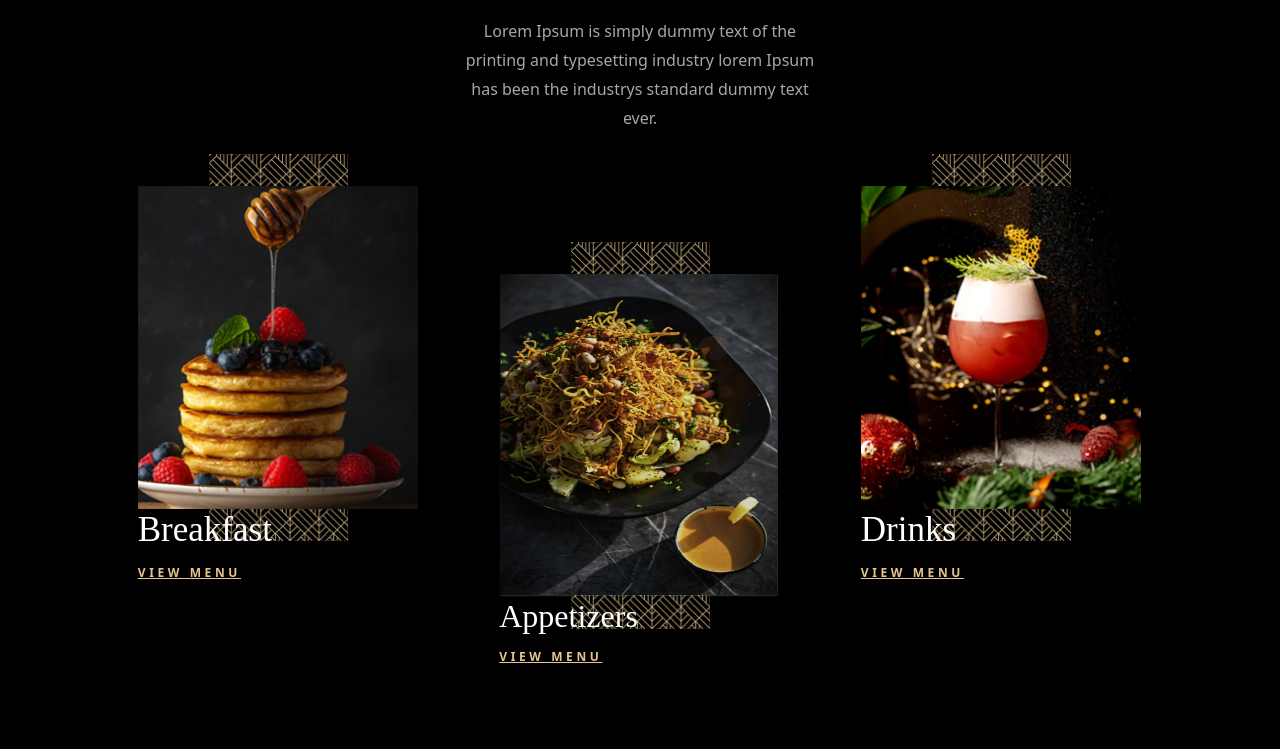
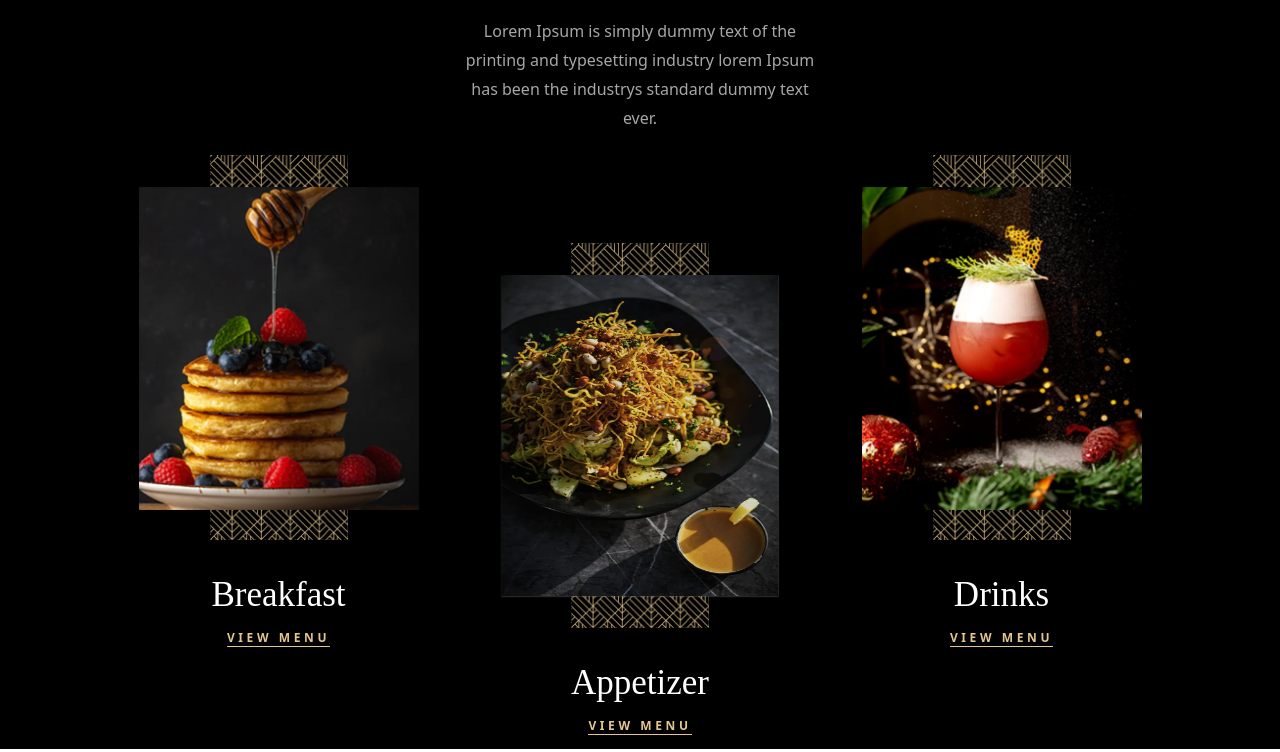
Before and after one commit to Itssmepj/Food-is-Life, a plain HTML site: page index.html in a window 1280 px wide. Shown: the part 1073-1825 px from the top of the page. Drawn offline with nearby package versions, Linux system fonts and the light colour scheme; a web font is replaced by a local one.

Commit message:
updated what-we-offer product heading

```diff
--- a/css/styles.css
+++ b/css/styles.css
@@ -94,32 +94,6 @@ body {
     max-width: 1150px;
 }
 
-.product-row {
-    display: flex;
-    justify-content: center;
-    align-items: center;
-    gap: 5rem;
-    margin-top: -7rem !important;
-}
-
-.what-we-offer .product-design {
-    background-image: url(../images/Restaurant-Pattern.webp);
-    background-position: center center;
-    background-repeat: no-repeat;
-    background-size: contain;
-    height: 387px;
-}
-
-.what-we-offer-product-img {
-    padding-top: 2rem;
-    height: 355px;
-    width: 280px;
-}
-
-.middle-product-img {
-    margin-top: 11rem;
-}
-
 .section-heading {
     font-family: "Forum", serif;
     font-size: 60px;
@@ -137,11 +111,46 @@ body {
     color: #a7a7a7;
 }
 
+.product-row {
+    display: flex;
+    justify-content: center;
+    align-items: center;
+    gap: 5rem;
+    margin-top: -7rem !important;
+}
+
+.what-we-offer .product-design {
+    background-image: url(../images/Restaurant-Pattern.webp);
+    background-position: center center;
+    background-repeat: no-repeat;
+    background-size: contain;
+    height: 387px;
+    background-color: transparent;
+}
+
+.what-we-offer-product-img {
+    padding-top: 2rem;
+    height: 355px;
+    width: 280px;
+}
+
+.middle-product-img {
+    margin-top: 11rem;
+}
+
 .what-we-offer-heading {
     font-family: "Forum", serif;
     font-size: 35px;
     font-weight: 400;
     line-height: 42px;
+}
+
+.what-we-offer .card-body  {
+    text-align: center;
+}
+
+.what-we-offer .card-title {
+    color: white;
 }
 
 .what-we-offer a {
@@ -150,5 +159,8 @@ body {
     line-height: 12px;
     letter-spacing: 0.3em;
     color: #e4c590;
+    border-style: solid;
+    border-width: 0px 0px 1px 0px;
     text-transform: uppercase;
+    text-decoration: none;
 }
--- a/index.html
+++ b/index.html
@@ -78,30 +78,33 @@
           </div>
           <div class="row">
            <div class="product-row">
-
-            <div class="col-md-3 mb-4">
-              <div class="product-design">
+            <div class="col-md-3 mb-4 h-80">
+              <div class="card product-design">
                 <img class="what-we-offer-product-img" src="images/Restaurant-Flavors-Image-1.webp" alt="food-is-life-product">
-                <h2 class="what-we-offer-heading">Breakfast</h2>
-                <a href="">View Menu</a>
+                <div class="card-body mt-5">
+                  <h2 class="card-title what-we-offer-heading">Breakfast</h2>
+                  <a href="" class="card-text">View Menu</a>
+                </div>
               </div>
             </div>
 
-            <div class="col-md-3 mb-4 middle-product-img">
-              <div class="product-design">
+            <div class="col-md-3 mb-4 h-80 middle-product-img">
+              <div class="card product-design">
                 <img class="what-we-offer-product-img" src="images/Restaurant-Flavors-Image-2.webp" alt="food-is-life-product">
-                <div class="what-we-offer-heading">
-                  <h2>Appetizers</h2>
+                <div class="card-body mt-5">
+                  <h2 class="card-title what-we-offer-heading">Appetizer</h2>
+                  <a href="" class="card-text">View Menu</a>
                 </div>
-                <a href="">View Menu</a>
               </div>
             </div>
 
-            <div class="col-md-3 mb-4">
-              <div class="product-design">
+            <div class="col-md-3 mb-4 h-80">
+              <div class="card product-design">
                 <img class="what-we-offer-product-img" src="images/Restaurant-Flavors-Image-3.webp" alt="food-is-life-product">
-                <h2 class="what-we-offer-heading">Drinks</h2>
-                <a href="">View Menu</a>
+                <div class="card-body mt-5">
+                  <h2 class="card-title what-we-offer-heading">Drinks</h2>
+                  <a href="" class="card-text">View Menu</a>
+                </div>
               </div>
             </div>
 
```
